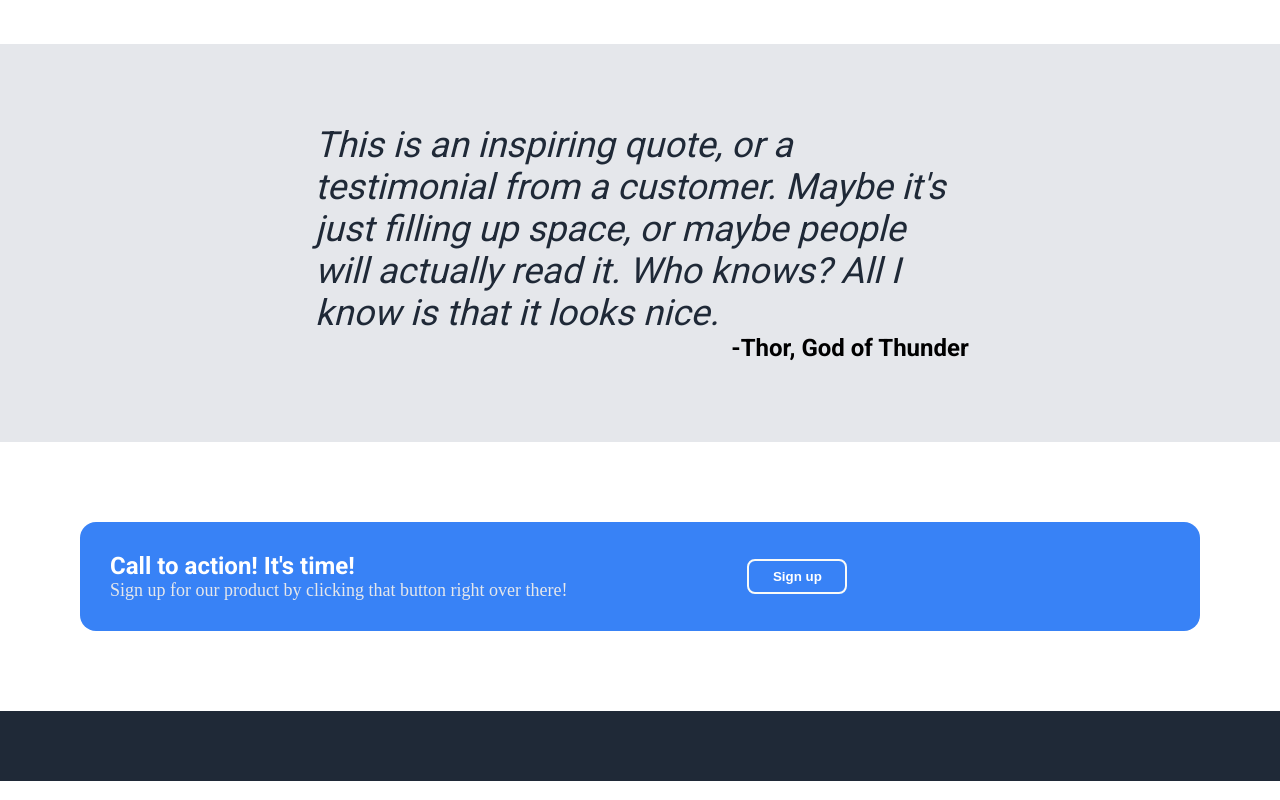
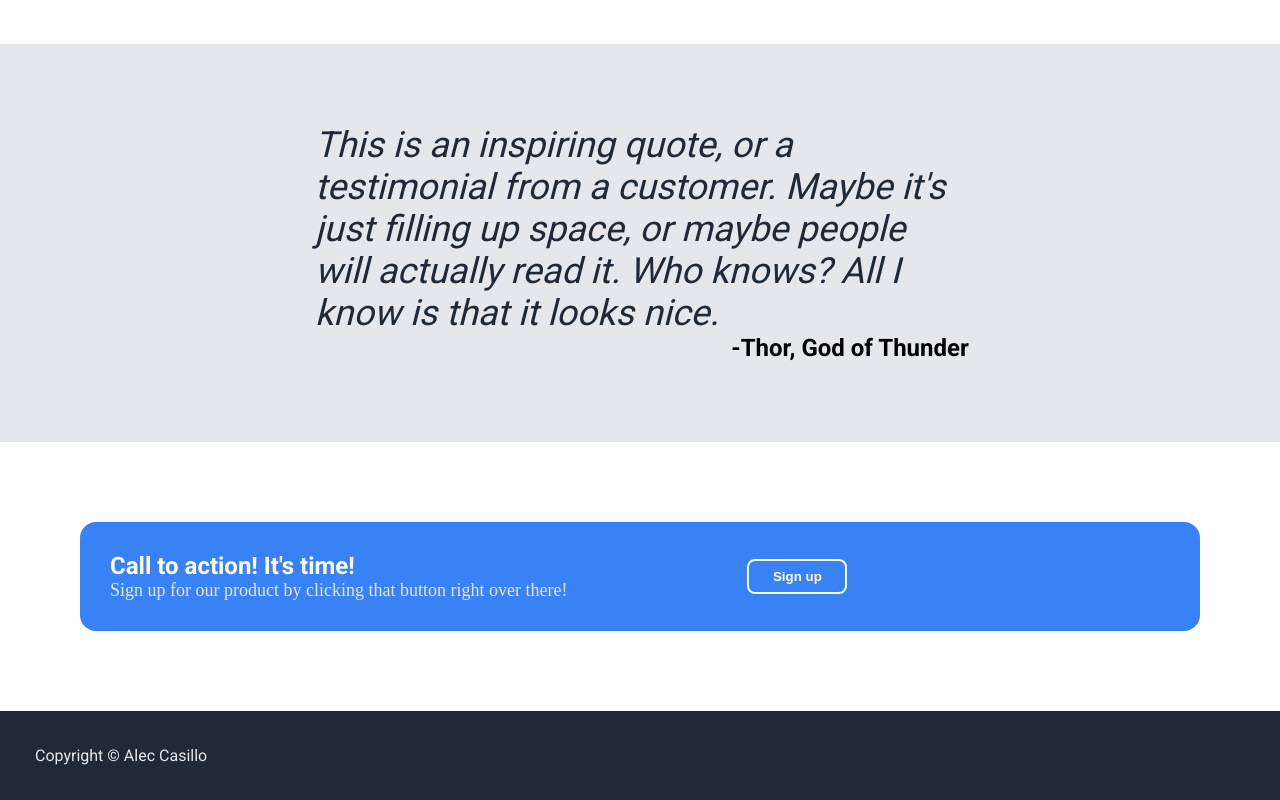
Before and after one commit to acas16/Landing-page, a plain HTML site: page index.html in a window 1280 px wide. Shown: the part 861-1661 px from the top of the page. Drawn offline with Linux system fonts and the light colour scheme.

Commit message:
Added footer structure to html file

```diff
--- a/index.html
+++ b/index.html
@@ -69,7 +69,7 @@
         </div>
    </div>
    <div class="footer">
-
+        <div class="footer-text">Copyright &copy; Alec Casillo</div>
    </div>
 </body>
 </html>
```
